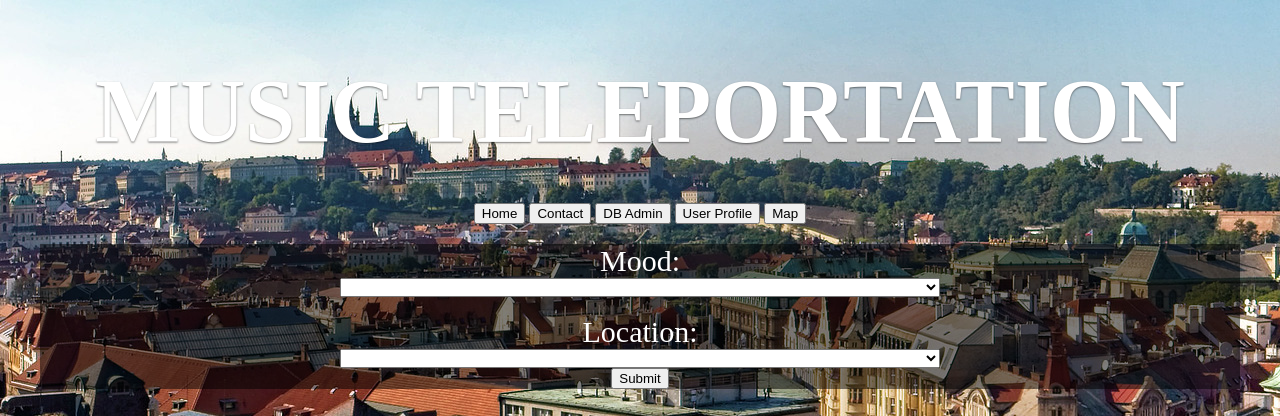
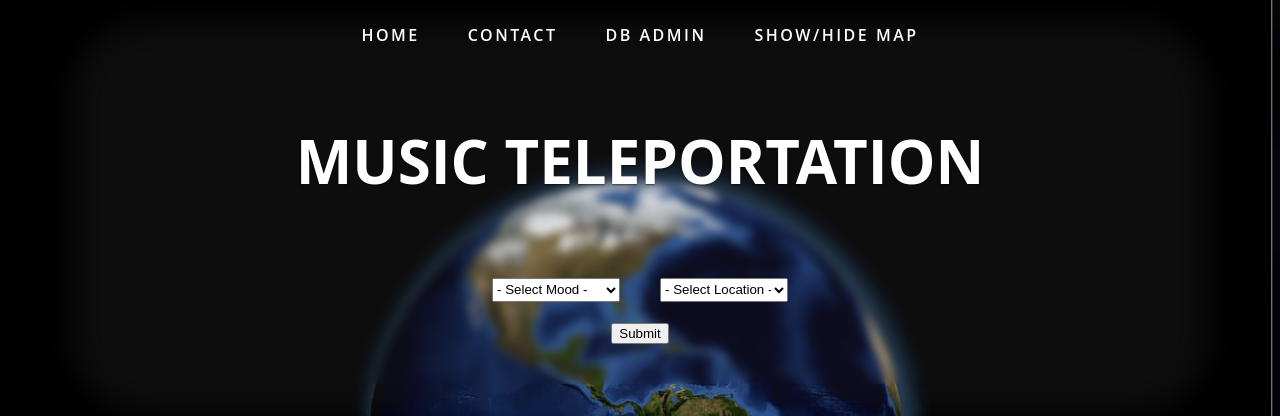
Before and after one commit to JoaquinQuintana/Music_Teleportation, a Flask app: page / in a window 1280 px wide. Shown: the top 416 px of the page. Run offline with Flask 2, Linux system fonts and the light colour scheme; some libraries are stand-ins or nearby versions.

Commit message:
Major CSS Overhaul

```diff
--- a/static/style.css
+++ b/static/style.css
@@ -3,8 +3,21 @@ body {
   max-width: 1200px;
   margin: auto;
   background-size: auto;
-  background-image: url("prague.jpg");
+  background: url("earthbg.png");
   /* background-image: linear-gradient(to right, #4facfe 0%, #00f2fe 100%); */
+  height: 100vh;
+  width: auto;
+  max-width: 1200px;
+  margin: auto;
+  background-size: cover !important;
+  background-attachment: fixed;
+  -webkit-box-orient: vertical;
+  -webkit-box-direction: normal;
+  -ms-flex-direction: column;
+  flex-direction: column;
+  -webkit-box-pack: center;
+  -ms-flex-pack: center;
+  justify-content: center;
 }
 
 header {
@@ -13,6 +26,8 @@ header {
 }
 
 header .main-nav {
+  font-family: "Open Sans", sans-serif;
+  font-weight: 600;
   margin: auto;
   width: 90%;
   color: white;
@@ -60,9 +75,10 @@ header a:hover {
 }
 
 .page-title {
+  font-family: "Open Sans", sans-serif;
   color: white;
   font-weight: 700;
-  font-size: calc(max(3vw, 90px));
+  font-size: calc(max(3vw, 60px));
   text-shadow: 0px 1px 2px rgba(0, 0, 0, 0.5);
   justify-content: center;
   align-items: center;
@@ -74,11 +90,6 @@ header a:hover {
 .title-block {
   margin-top: 20px;
   margin-bottom: 0px;
-}
-
-.top-menu {
-  margin-top: 0px;
-  margin-bottom: 20px;
 }
 
 .banner h3 {
@@ -99,11 +110,23 @@ header a:hover {
   text-decoration: underline;
 }
 
+.banner form {
+  justify-content: center;
+  text-align: center;
+  text-shadow: 0px 1px 2px rgba(0, 0, 0, 0.5);
+  margin: auto;
+  padding: 0px;
+  max-width: 700px;
+}
+
 label {
-  text-align: center;
+  font-family: "Open Sans", sans-serif;
+  color: white;
+  font-weight: 700;
 }
 select {
-  width: 50%;
+  width: 10vw;
+  height: 3vh;
 }
 
 .map {
@@ -114,12 +137,14 @@ select {
   border-color: black;
 }
 
-/* .form {
-  border: cornflowerblue;
-  border-style: inset;
-  padding: 10px 5px 10px 5px;
-  width: 160px;
-} */
+.form-item {
+  float: left;
+  padding: 20px;
+}
+
+.submit-btn{
+  padding: 10px;
+}
 
 #dropname {
   color: white;
@@ -130,5 +155,5 @@ select {
 
 #moodlocation {
   background-color: #00000080;
-  margin-bottom: 30px;
+  margin: 30px;
 }
--- a/templates/index.html
+++ b/templates/index.html
@@ -15,44 +15,52 @@ function restart() {
 
 {% block body%}
 
-<div class="title-block">
+<header>
+  <nav class="main-nav" id="banner">
+  <ul>
+  <a href="{{ url_for('index') }}"><li>Home</li></a>
+  <a href="{{ url_for('contact') }}" target="_blank" rel="noreferrer noopener"><li>Contact</li></a>
+  <a href="{{ url_for('pwprotect') }}"><li>DB Admin</li></a>
+  <!-- <a href="{{ url_for('show_user_profile', username = 'Joaquin') }}"><li>User Profile</li></a> -->
+  <a><li class="btn" id="button1">Show/Hide Map</li></a>
+  </ul>
+  </nav>
+</header>
+
+<div class="banner">
+
 <h1 class="page-title"><center> MUSIC TELEPORTATION </center></h1>
-</div>
-
-<div class="top-menu"><center>
-<a href="{{ url_for('index') }}"><button>Home</button></a>
-<a href="{{ url_for('contact') }}" target="_blank" rel="noreferrer noopener"><button>Contact</button></a>
-<a href="{{ url_for('pwprotect') }}"><button>DB Admin</button></a>
-<a href="{{ url_for('show_user_profile', username = 'Joaquin') }}"><button>User Profile</button></a>
-<button class="btn" id="button1">Map</button>
-</center></div>
 
 
-<form id="moodlocation" action="{{ url_for("index")}}" method="post">
-<center>
-  <label id="dropname" for="mood">Mood:</label><br />
+<form action="{{ url_for("index")}}" method="post">
+  <div class="form-item">
+  <label id="dropname" for="mood"></label>
   <select name="moods" id="moods">
-    <option value=""></option>
+    <option value="">- Select Mood -</option>
     <option value="Happy">Happy</option>
     <option value="Mellow">Mellow</option>
     <option value="Energetic">Energetic</option>
-    <option value="Relaxing">Relaxing</option></select
-  ><br /><br />
+    <option value="Relaxing">Relaxing</option></select>
+  </div>
 
-  <label id="dropname" for="location">Location:</label><br />
+  <div class="form-item">
+  <label id="dropname" for="location"></label>
   <select name="places" id="places">
-  <option value=""></option>
+  <option value="">- Select Location -</option>
   <option value="North America">North America</option>
   <option value="Asia">Asia</option>
   <option value="Europe">Europe</option>
   <option value="Africa">Africa</option>
   <option value="Australia">Australia</option>
-  <option value="South America">South America</option></select
-><br />
+  <option value="South America">South America</option></select>
+  </div>
 
+  <div class = "submit-btn">
   <input type="submit" value="Submit" onclick="restart()"/>
-</center>
+  </div>
+
 </form>
+</div>
 
 <div id="map" class="map"></div>
 
@@ -65,7 +73,7 @@ function restart() {
       }),
     ],
     view: new ol.View({
-      center: ol.proj.fromLonLat([-109.0, 51.0000002]),
+      center: ol.proj.fromLonLat([10.0, 51.0]),
       zoom: 3,
     }),
   });
@@ -74,7 +82,7 @@ function restart() {
      source: new ol.source.Vector({
          features: [
              new ol.Feature({
-                 geometry: new ol.geom.Point(ol.proj.fromLonLat([-109.0, 51.0000002]))
+                 geometry: new ol.geom.Point(ol.proj.fromLonLat([10.0, 51.0]))
 
              })
          ]
@@ -83,7 +91,9 @@ function restart() {
  map.addLayer(layer);
 </script>
 
-<iframe src="https://open.spotify.com/embed/playlist/37i9dQZF1DXdPec7aLTmlC?utm_source=generator" width="100%" height="380" frameBorder="0" allowfullscreen="" allow="autoplay; clipboard-write; encrypted-media; fullscreen; picture-in-picture"></iframe>
+<div class="spotify">
+<iframe src="https://open.spotify.com/embed/playlist/37i9dQZF1DWZVAVMhIe3pV?utm_source=generator" width="100%" height="380" frameBorder="0" allowfullscreen="" allow="autoplay; clipboard-write; encrypted-media; fullscreen; picture-in-picture"></iframe>
+</div>
 
 <script>
 
@@ -97,18 +107,14 @@ btn.onclick = function () {
   }
 };
 
+</script>
 
 
-</script>
-
-<style>
+<!-- <style>
 #map {
 display:none;
-};
-
-
-
-</style>
+}
+</style> -->
 
 
 
```
Also changed, not shown: templates/contact.html (+12 -0 lines), templates/dbadmin.html (+11 -2 lines), static/earthbg.png (added).
